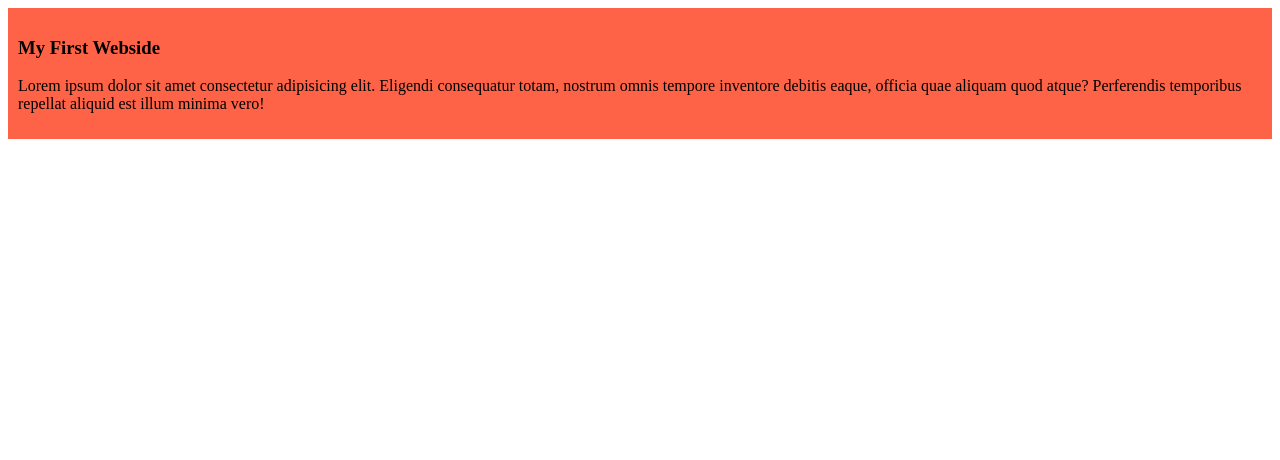
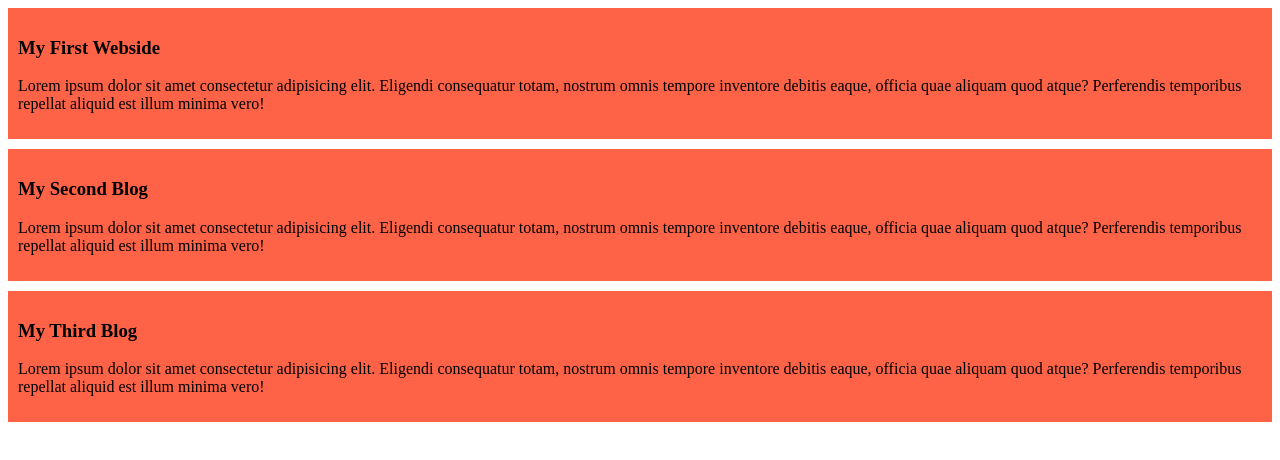
Before and after one commit to SADIYAHASNA/My-first-git-repo, a plain HTML site: page index.html in a window 1280 px wide. Drawn offline with Linux system fonts and the light colour scheme.

Commit message:
added the second and the third blog

```diff
--- a/index.html
+++ b/index.html
@@ -11,5 +11,13 @@
         <h3>My First Webside</h3>
         <p>Lorem ipsum dolor sit amet consectetur adipisicing elit. Eligendi consequatur totam, nostrum omnis tempore inventore debitis eaque, officia quae aliquam quod atque? Perferendis temporibus repellat aliquid est illum minima vero!</p>
     </div>
+    <div>
+        <h3>My Second Blog</h3>
+        <p>Lorem ipsum dolor sit amet consectetur adipisicing elit. Eligendi consequatur totam, nostrum omnis tempore inventore debitis eaque, officia quae aliquam quod atque? Perferendis temporibus repellat aliquid est illum minima vero!</p>
+    </div>
+    <div>
+        <h3>My Third Blog</h3>
+        <p>Lorem ipsum dolor sit amet consectetur adipisicing elit. Eligendi consequatur totam, nostrum omnis tempore inventore debitis eaque, officia quae aliquam quod atque? Perferendis temporibus repellat aliquid est illum minima vero!</p>
+    </div>
 </body>
 </html>
--- a/styles/blogs.css
+++ b/styles/blogs.css
@@ -1,4 +1,5 @@
 div{
     background-color: tomato;
     padding: 10px;
+    margin-bottom: 10px;
 }
```
